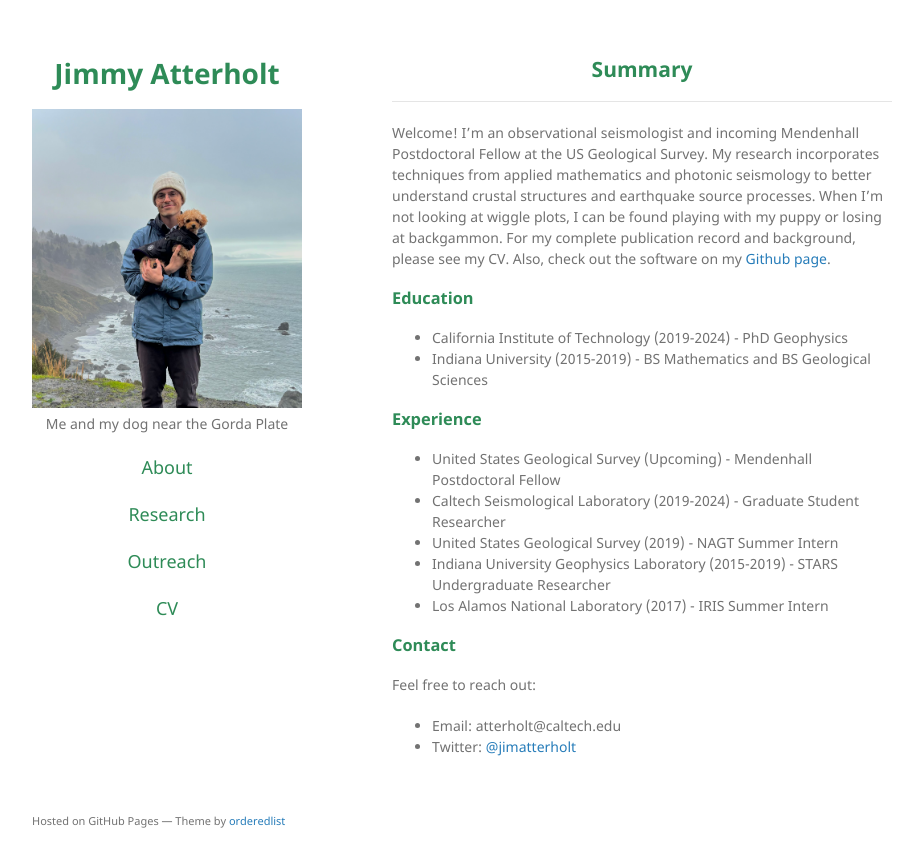
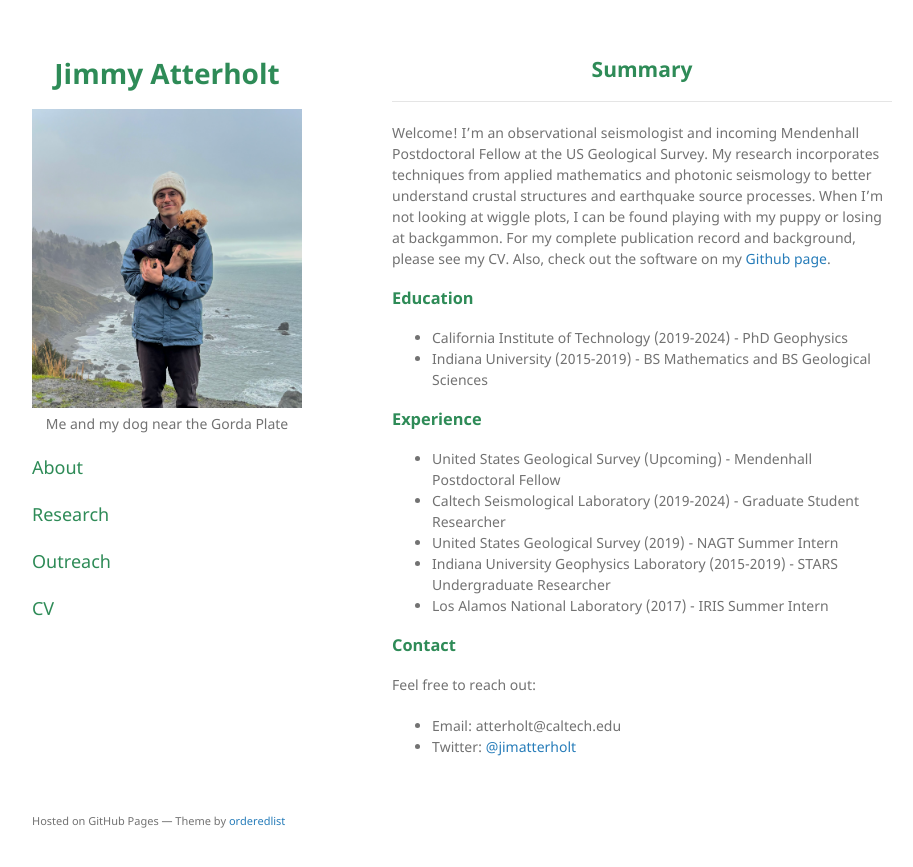
Before and after one commit to atterholt/atterholt.github.io, a Jekyll site: the page built from index.md, in a window 1280 px wide. Shown: the top 867 px of the page, without its empty margins (178-1091 px from the left). Built offline with Jekyll 4.4.1, drawn with Linux system fonts in a browser that asks for light colours.

Commit message:
Update default.html

```diff
--- a/_layouts/default.html
+++ b/_layouts/default.html
@@ -28,10 +28,10 @@
         {% endif %}
 
         {% if site.github.is_user_page %}
-        <p style="text-align:center; color:SeaGreen"><font size="+1"><a href="https://atterholt.github.io/" style="color: SeaGreen">About</a></font></p>
-        <p style="text-align:center; color:SeaGreen"><font size="+1"><a href="/research.html" style="color: SeaGreen">Research</a></font></p>
-        <p style="text-align:center; color:SeaGreen"><font size="+1"><a href="/outreach.html" style="color: SeaGreen">Outreach</a></font></p>
-        <p style="text-align:center; color:SeaGreen"><font size="+1"><a href="/assets/img/Atterholt_CV.pdf" style="color: SeaGreen">CV</a></font></p>
+        <p style="text-align:left; color:SeaGreen"><font size="+1"><a href="https://atterholt.github.io/" style="color: SeaGreen">About</a></font></p>
+        <p style="text-align:left; color:SeaGreen"><font size="+1"><a href="/research.html" style="color: SeaGreen">Research</a></font></p>
+        <p style="text-align:left; color:SeaGreen"><font size="+1"><a href="/outreach.html" style="color: SeaGreen">Outreach</a></font></p>
+        <p style="text-align:left; color:SeaGreen"><font size="+1"><a href="/assets/img/Atterholt_CV.pdf" style="color: SeaGreen">CV</a></font></p>
         {% endif %}
 
         {% if site.show_downloads %}
```
